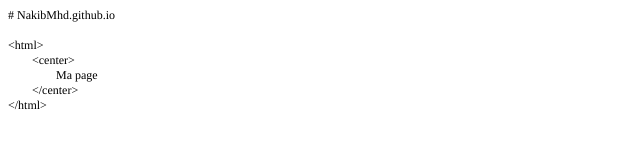
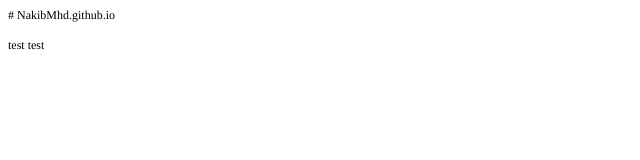
Before and after one commit to NakibMhd/NakibMhd.github.io, a plain HTML site: page index.html in a window 1280 px wide. Shown: the whole page, without its empty margins (0-640 px from the left). Drawn offline with Linux system fonts and the light colour scheme.

Commit message:
commit 2

```diff
--- a/index.html
+++ b/index.html
@@ -8,18 +8,12 @@
   <meta name="CocoaVersion" content="1504">
   <style type="text/css">
     p.p1 {margin: 0.0px 0.0px 0.0px 0.0px; line-height: 14.0px; font: 12.0px Times; color: #000000; -webkit-text-stroke: #000000}
-    p.p2 {margin: 0.0px 0.0px 0.0px 0.0px; line-height: 14.0px; font: 12.0px Times; color: #000000; -webkit-text-stroke: #000000; min-height: 14.0px}
     span.s1 {font-kerning: none}
-    span.Apple-tab-span {white-space:pre}
   </style>
 </head>
 <body>
 <p class="p1"><span class="s1"># NakibMhd.github.io<span class="Apple-converted-space"> </span></span></p>
-<p class="p2"><span class="s1"></span><br></p>
-<p class="p1"><span class="s1">&lt;html&gt;<span class="Apple-converted-space"> </span></span></p>
-<p class="p1"><span class="s1"><span class="Apple-tab-span">	</span>&lt;center&gt;<span class="Apple-converted-space"> </span></span></p>
-<p class="p1"><span class="s1"><span class="Apple-tab-span">	</span><span class="Apple-tab-span">	</span>Ma page</span></p>
-<p class="p1"><span class="s1"><span class="Apple-tab-span">	</span>&lt;/center&gt;</span></p>
-<p class="p1"><span class="s1">&lt;/html&gt;</span></p>
+<p class="p1"><span class="s1"><br>
+test test</span></p>
 </body>
 </html>
```
